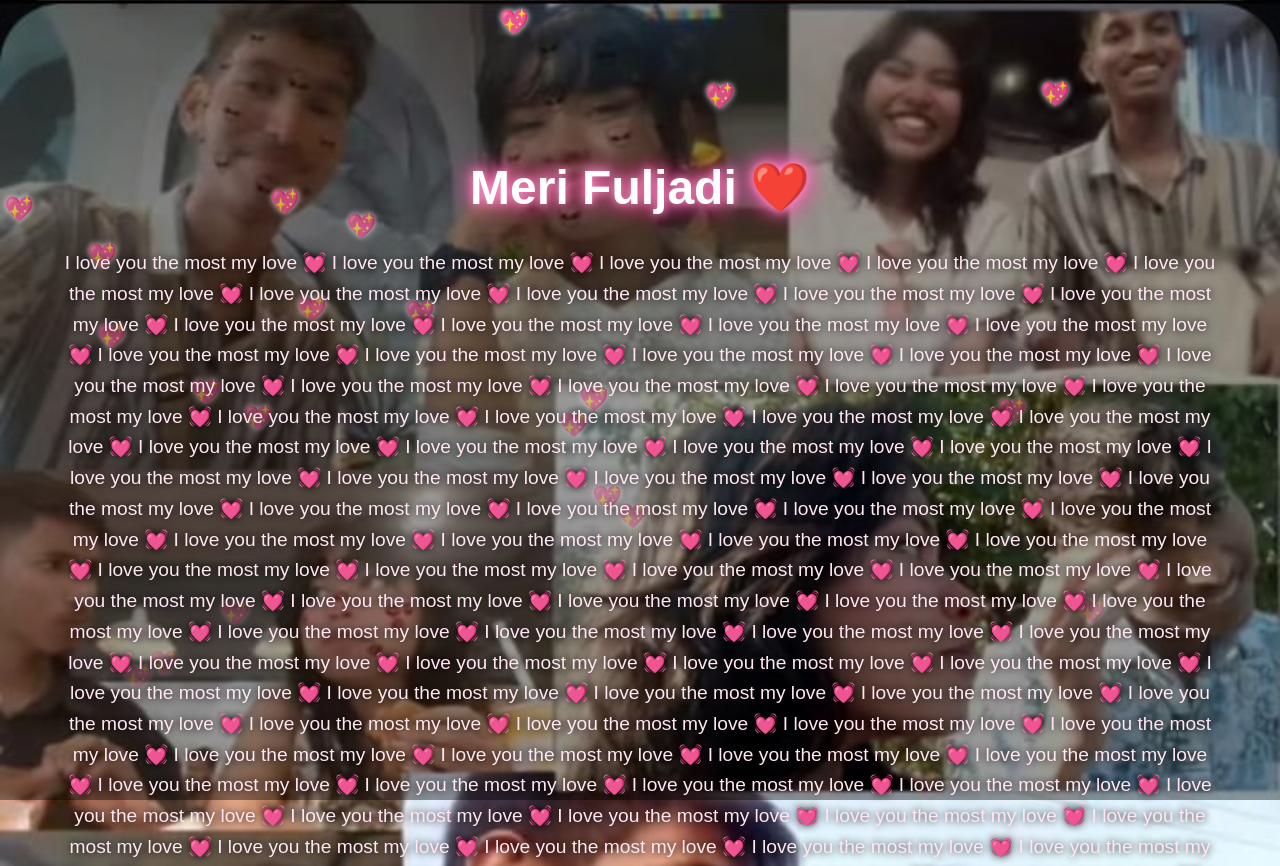
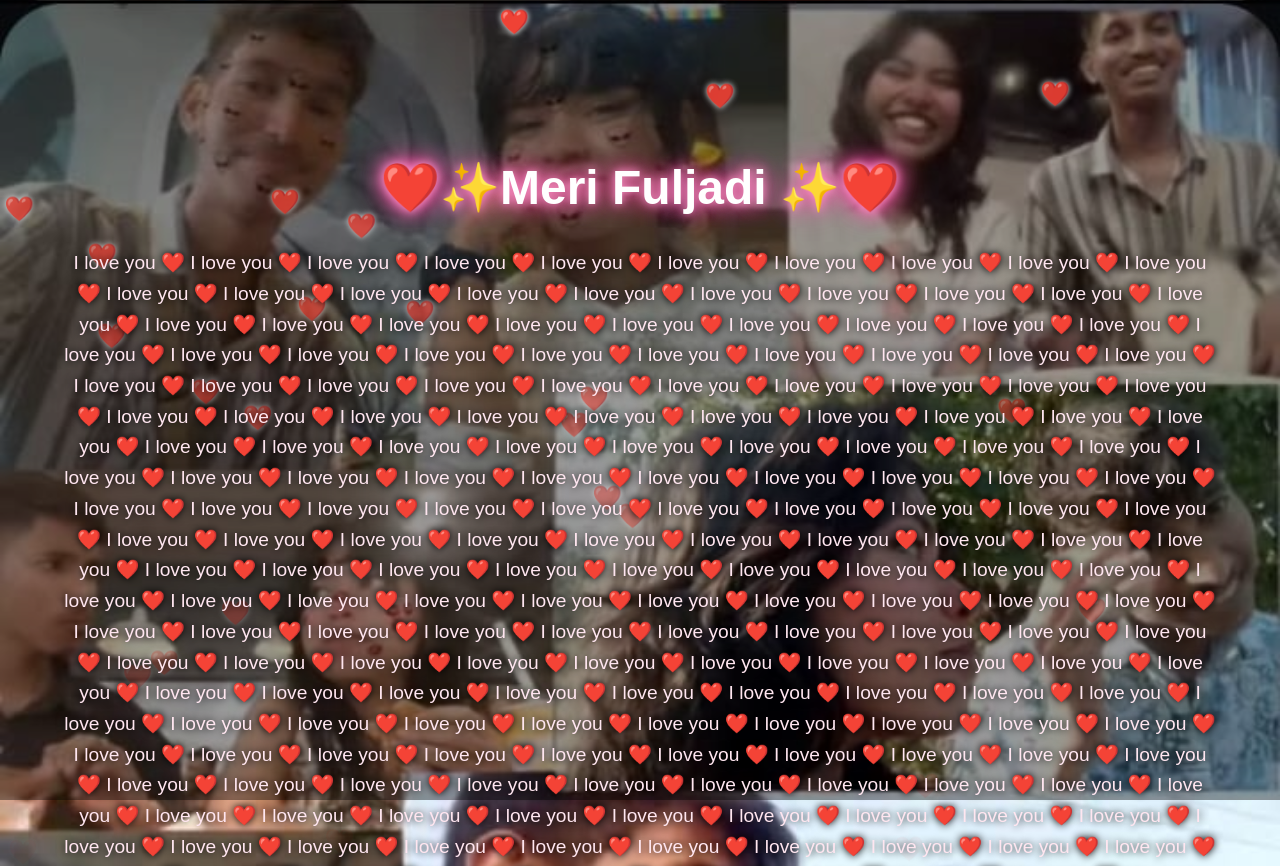
Before and after one commit to kevrevinayak/Fuljadi, a plain HTML site: page index.html in a window 1280 px wide. Shown: the top 866 px of the page. Drawn offline with Linux system fonts and the light colour scheme.

Commit message:
Update index.html

```diff
--- a/index.html
+++ b/index.html
@@ -3,7 +3,7 @@
 <head>
   <meta charset="UTF-8">
   <meta name="viewport" content="width=device-width, initial-scale=1.0">
-  <title>Meri Fuljadi ❤️</title>
+  <title>❤️✨Meri Fuljadi ✨❤️</title>
   <style>
     body {
       margin: 0;
@@ -66,7 +66,7 @@
 </head>
 <body>
   <div class="overlay"></div>
-  <h1>Meri Fuljadi ❤️</h1>
+  <h1>❤️✨Meri Fuljadi ✨❤️</h1>
   <div class="love-text" id="loveText"></div>
 
   <script>
@@ -74,7 +74,7 @@
     const loveText = document.getElementById("loveText");
     let text = "";
     for (let i = 0; i < 5000; i++) {
-      text += "I love you the most my love 💓 ";
+      text += "I love you ❤️ ";
     }
     loveText.innerText = text;
 
@@ -82,7 +82,7 @@
     function createHeart() {
       const heart = document.createElement("div");
       heart.className = "heart";
-      heart.innerText = "💖";
+      heart.innerText = "❤️";
       heart.style.left = Math.random() * 100 + "vw";
       heart.style.animationDuration = (2 + Math.random() * 3) + "s";
       document.body.appendChild(heart);
```
